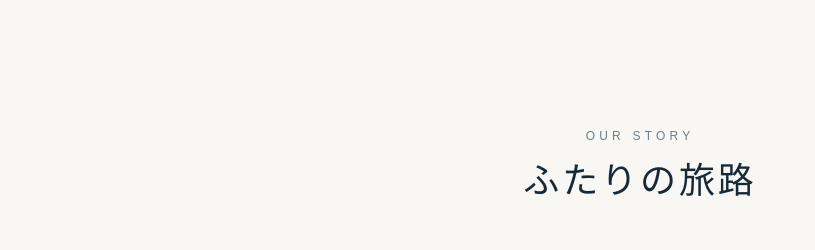
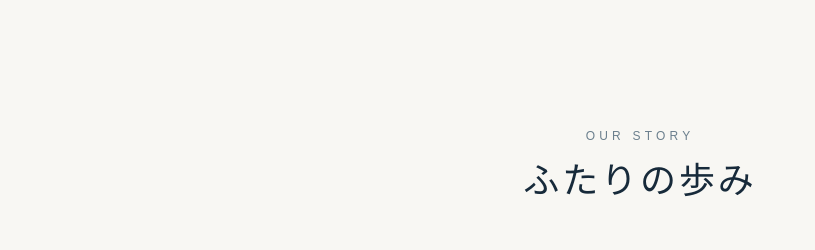
Before and after one commit to tatsunari-code/our-story-t_a, a Next.js app: page /our-story in a window 1280 px wide. Shown: the top 250 px of the page, without its empty margins (0-815 px from the left). Built offline with nearby package versions, Linux system fonts and the light colour scheme.

Commit message:
文言の統一

```diff
--- a/components/OurStory.tsx
+++ b/components/OurStory.tsx
@@ -258,7 +258,7 @@ export default function OurStory() {
             </p>
 
             <h2 className="font-serif text-3xl tracking-[0.08em] sm:text-4xl">
-              ふたりの旅路
+              ふたりの歩み
             </h2>
           </div>
 
```
